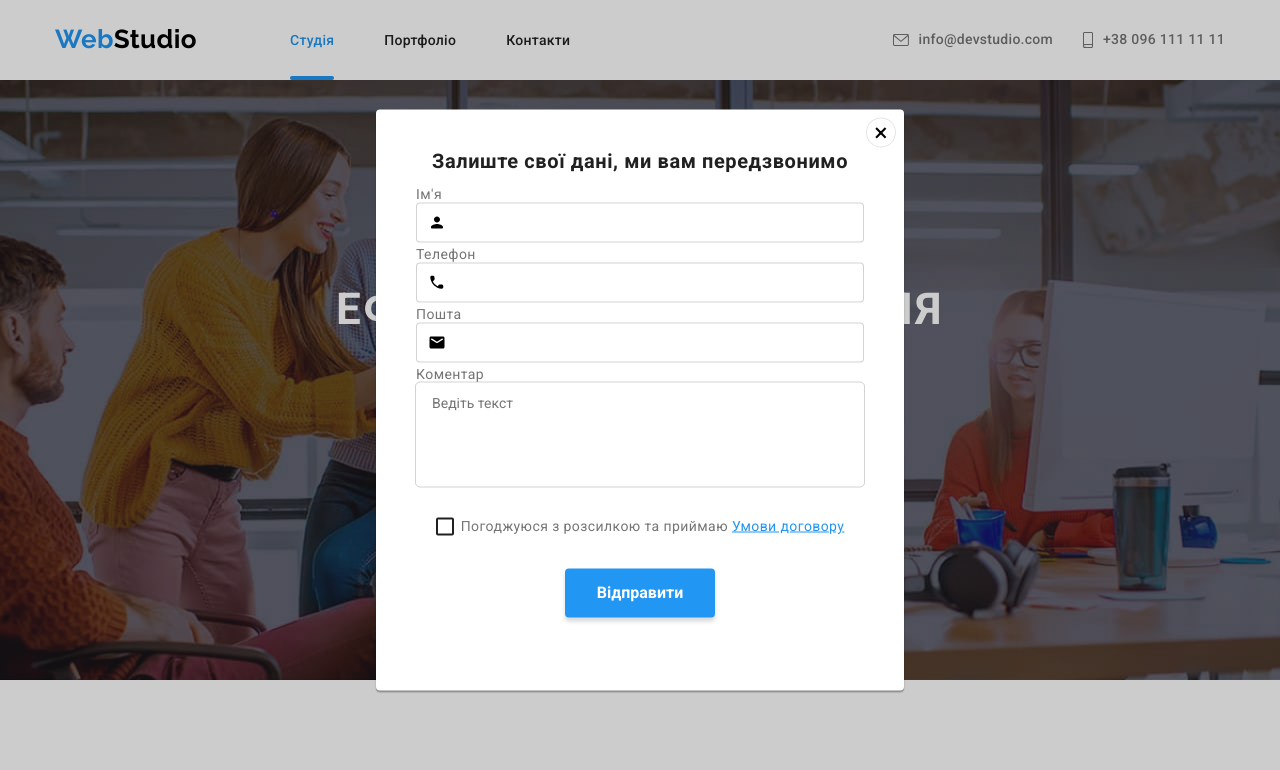
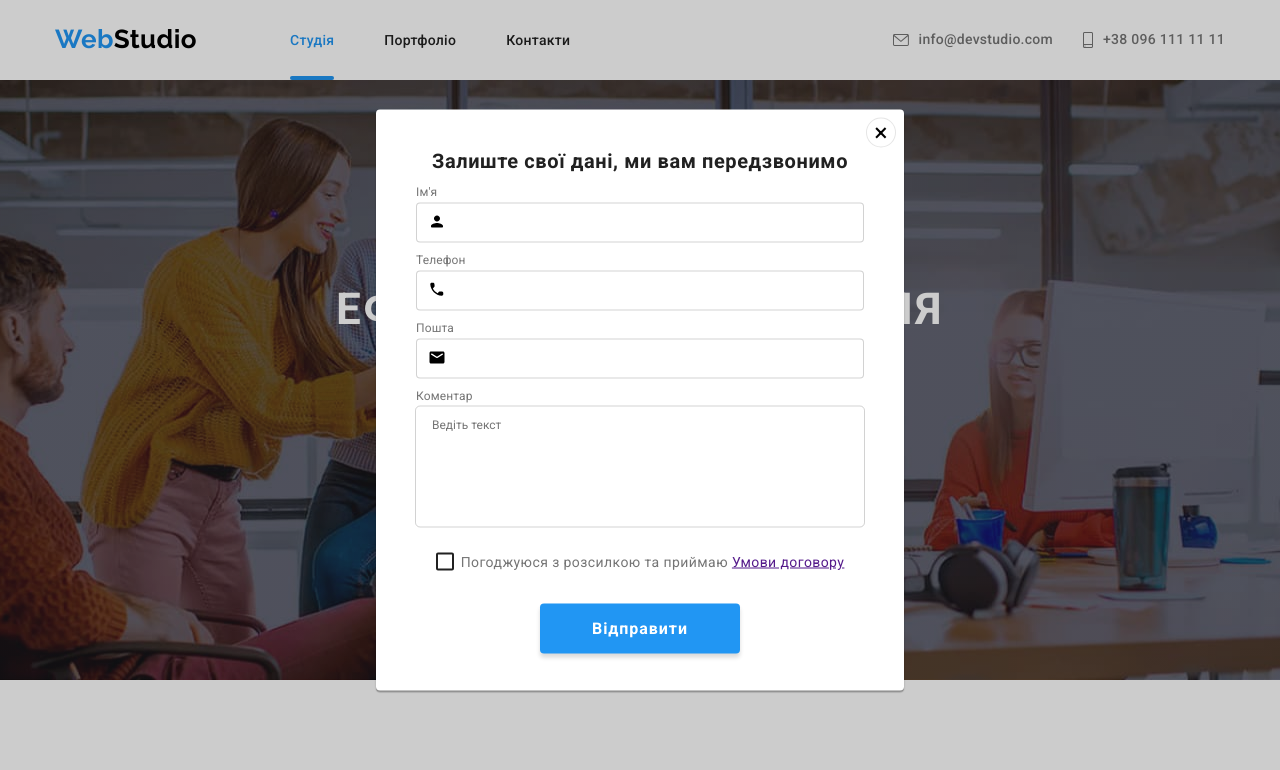
Before and after one commit to StaloneSerhii/goit-markup-hw-06, a plain HTML site: page index.html in a window 1280 px wide. Both pictures are taken after a click on the button "Замовити послугу". Shown: the top 770 px of the page. Drawn offline with nearby package versions, Linux system fonts and the light colour scheme.

Commit message:
19.07.2022

```diff
--- a/css/style.css
+++ b/css/style.css
@@ -288,6 +288,7 @@ img {
     border-radius: 4px;
     box-shadow: 0px 4px 4px rgba(0, 0, 0, 0.15);
     margin-top: 30px;
+    letter-spacing: 0.06em;
 
     transition-property: background-color;
     transition-duration: 250ms;
@@ -925,7 +926,6 @@ img {
     top: 50%;
     left: 50%;
     transform: translate(-50%, -50%);
-    padding: 40px;
 
 }
 
@@ -970,7 +970,7 @@ img {
     letter-spacing: 0.03em;
     color: var(--brand-color);
 
-    margin-bottom: 30px;
+    margin-bottom: 12px;
     display: flex;
     justify-content: center
 }
@@ -1007,6 +1007,7 @@ img {
     outline: 1px solid rgba(33, 33, 33, 0.2);
     border-radius: 4px;
     resize: none;
+    height: 120px;
 }
 
 .modal-label-form {
@@ -1015,31 +1016,29 @@ img {
     font-family: 'Roboto';
     font-style: normal;
     font-weight: 400;
-    font-size: 14px;
-    line-height: 1.7;
-    letter-spacing: 0.03em;
+    font-size: 12px;
+    line-height: calc(14 / 12);
+    letter-spacing: 0.01em;
 
     color: var(--p-color);
 
-    margin-bottom: 20px;
+    margin-bottom: 10px;
 
 }
 
 .modal-label-form a {
     color: var(--bacraund-color-button);
-
 }
 
 .modal-label-span {
-    position: absolute;
-    left: 0;
-    transform: translateY(-20px);
+    display: block;
+    margin-bottom: 4px;
 }
 
 .icon-form {
     position: absolute;
     left: 12px;
-    top: 11px;
+    bottom: 12px;
 }
 
 .icon-check-form {
@@ -1063,10 +1062,12 @@ img {
 
 .hero-button-modal {
     display: block;
+
     font-family: 'Roboto';
     cursor: pointer;
     background: var(--bacraund-color-button);
     color: var(--hero-white);
+
     font-weight: 700;
     font-size: 16px;
     line-height: 1.8;
@@ -1078,8 +1079,11 @@ img {
     box-shadow: 0px 4px 4px rgb(0 0 0 / 15%);
     transition-duration: 250ms;
     transition-timing-function: var(--cubic);
+    letter-spacing: 0.06em;
 
-    margin: 30px auto;
+    margin: 0 auto;
+    width: 200px;
+height: 50px;
 }
 
 .hero-button-modal:hover {
@@ -1091,8 +1095,13 @@ img {
     justify-content: center;
     user-select: none;
     align-items: center;
+    margin-top: 20px;
+    margin-bottom: 30px;
 
+}
 
+.modal-form {
+    padding: 40px;
 }
 
 .modal-form-check:checked + .icon-check-form .icon-check {
@@ -1107,9 +1116,29 @@ img {
 
 
 .register-form-spam {
+    font-family: 'Roboto';
+    font-weight: 400;
     font-size: 14px;
-    line-height: 1.7;
+    line-height: calc(24 / 14);
     letter-spacing: 0.03em;
-    color: var(--p-color);
+    color: var(--second-cl);
+    user-select: none;
+}
 
+.margin {
+    margin: 0;
 }
+
+.modal-form__strong {
+    display: block;
+    font-family: 'Roboto';
+    font-weight: 700;
+    font-size: 20px;
+    line-height: calc(23 / 20);
+    text-align: center;
+    letter-spacing: 0.03em;
+    color: var(--brand-color);
+    align-items: center;
+    justify-content: center;
+    margin-bottom: 12px;
+}
--- a/index.html
+++ b/index.html
@@ -650,12 +650,10 @@
     <div class="backdrop is-hidden" data-modal>
       <div class="modal">
         <button class="modal-btn" type="button" data-modal-close>&#215;</button>
-        <div class="modal-info">
           <form name="modal-form" class="modal-form">
-            <div class="form">
-              <strong>Залиште свої дані, ми вам передзвонимо</strong>
-              <div class="modal-form-label">
+              <strong class="modal-form__strong">Залиште свої дані, ми вам передзвонимо</strong>
               <label for="name" class="modal-label-form">
+                <span class="modal-label-span">Ім'я</span>
                 <input
                 class="modal-input"
                   type="text"
@@ -666,12 +664,12 @@
                   placeholder=" "
                   id="name"
                 />
-                <span class="modal-label-span">Ім'я</span>
                 <svg class="icon-form" width="18" height="18">
                   <use href="./images/symbol-defs.svg#icon-person"></use>
                 </svg>
               </label>
               <label for="phone" class="modal-label-form">
+                <span class="modal-label-span">Телефон</span>
                 <input
                 class="modal-input"
                   type="text"
@@ -682,12 +680,13 @@
                   placeholder=" "
                   id="phone"
                 />
-                <span class="modal-label-span">Телефон</span>
+
                 <svg class="icon-form" width="18" height="18">
                   <use href="./images/symbol-defs.svg#icon-phone"></use>
                 </svg>
               </label>
               <label for="email" class="modal-label-form">
+                <span class="modal-label-span">Пошта</span>
                 <input
                 class="modal-input"
                   type="email"
@@ -698,14 +697,13 @@
                   placeholder=" "
                   id="email"
                 />
-                <span class="modal-label-span">Пошта</span>
+
                 <svg class="icon-form" width="18" height="18">
                   <use href="./images/symbol-defs.svg#icon-email"></use>
                 </svg>
               </label>
-              </div>
-              </div>
-            <label for="coments" class="modal-label-form">
+            <label for="coments" class="modal-label-form margin">
+              <span class="modal-label-span">Коментар</span>
               <textarea
               class="modal-input-texterea"
                 name="coments"
@@ -714,11 +712,8 @@
                 rows="5"
                 placeholder="Ведіть текст"
               ></textarea>
-              <span class="modal-label-span">Коментар</span>
             </label>
-          </form>
-          <form>
-              <label class="modal-label-form modal-check-label" for="checkt">
+              <label class="modal-check-label" for="checkt">
                 <input class="modal-form-check visually-hidden" type="checkbox" name="checkt" id="checkt"/>
                 <svg class="icon-check-form" width="18" height="18">
                   <use class="icon-check" href="./images/symbol-defs.svg#icon-check"></use>
@@ -727,7 +722,6 @@
               </label>
               <button class="hero-button-modal" type="submit">Відправити</button>
           </form>
-        </div>
       </div>
     </div>
     <script src="./js/modal.js"></script>
```
